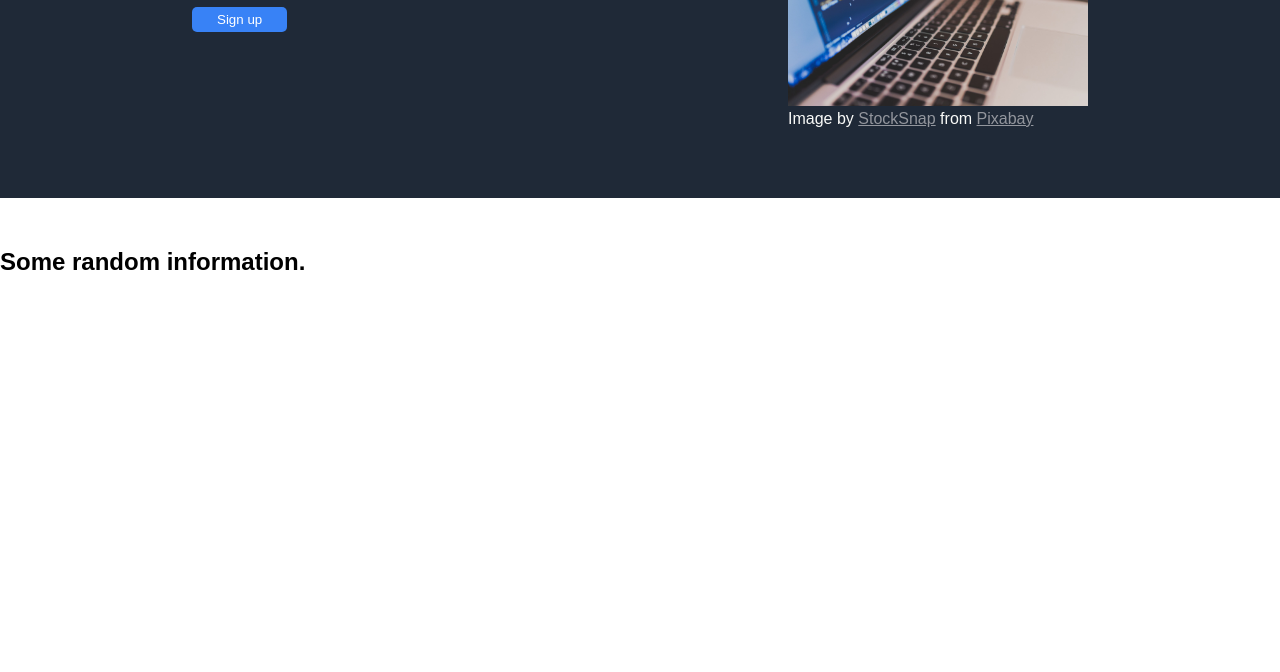
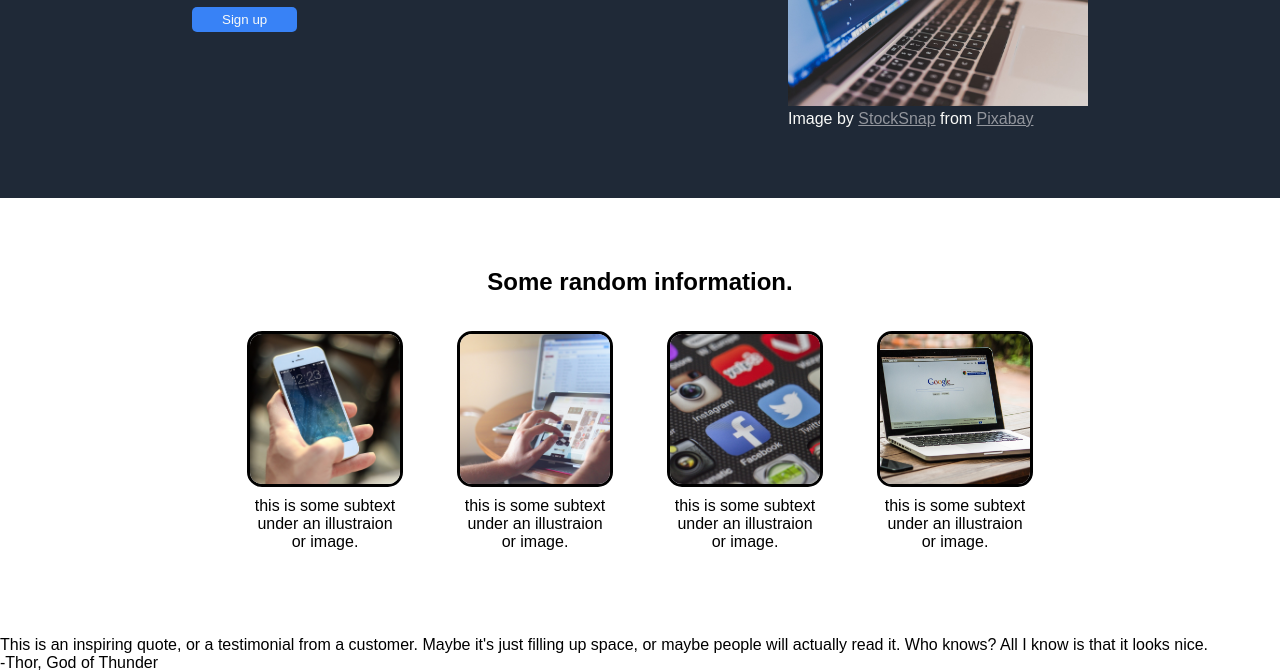
Before and after one commit to ChaseDev7/css-landing-page, a plain HTML site: page index.html in a window 1280 px wide. Shown: the part 201-873 px from the top of the page. Before the commit the page ends 800 px from the top, so only its background shows below. Drawn offline with Linux system fonts and the light colour scheme.

Commit message:
Add info section on index.html

```diff
--- a/index.html
+++ b/index.html
@@ -37,6 +37,30 @@
     </div>
     <div class="info-main">
         <h2>Some random information.</h2>
+        <div class="info-features">
+            <div class="info-container">
+                <div class="info-box">
+                    <img class="info-image" src="images/phone.jpg">
+                    this is some subtext under an illustraion or image.
+                </div>
+                <div class="info-box">
+                    <img class="info-image" src="images/tablet.jpg">
+                    this is some subtext under an illustraion or image.
+                </div>
+                <div class="info-box">
+                    <img class="info-image" src="images/apps.jpg">
+                    this is some subtext under an illustraion or image.
+                </div>
+                <div class="info-box">
+                    <img class="info-image" src="images/laptop.jpg">
+                    this is some subtext under an illustraion or image.
+                </div>
+            </div>
+        </div>
+    </div>
+    <div class="quote">
+        <p>This is an inspiring quote, or a testimonial from a customer. Maybe it's just filling up space, or maybe people will actually read it. Who knows? All I know is that it looks nice.</p>
+        <p class="quote-source">-Thor, God of Thunder</p>
     </div>
 </body>
 </html>
--- a/styles.css
+++ b/styles.css
@@ -64,9 +64,9 @@ ul {
 }
 
 .main-button {
-    color: white;
+    color: #F9FAF8;
     margin: 10px 0px;
-    padding: 5px 25px;
+    padding: 5px 30px;
     border: 0px;
     background-color: #3882F6;
     border-radius: 5px;
@@ -76,3 +76,37 @@ ul {
     height: 200px;
     width: auto;
 }
+
+.info-main {
+    display: flex;
+    align-items: center;
+    flex-direction: column;
+    padding-bottom: 70px;
+}
+
+.info-container {
+    display: flex;
+    flex-direction: row;
+}
+
+.info-box {
+    display: flex;
+    align-items: center;
+    text-align: center;
+    flex-direction: column;
+    width: 150px;
+    margin: 15px 30px;
+}
+
+.info-image {
+    border: black solid 3px;
+    border-radius: 15px;
+    height: 150px;
+    width: 150px;
+    object-fit: cover;
+    margin-bottom: 10px;
+}
+
+.quote {
+
+}
```
Also changed, not shown: images/apps.jpg (added), images/laptop.jpg (added), images/phone.jpg (added), images/tablet.jpg (added).
